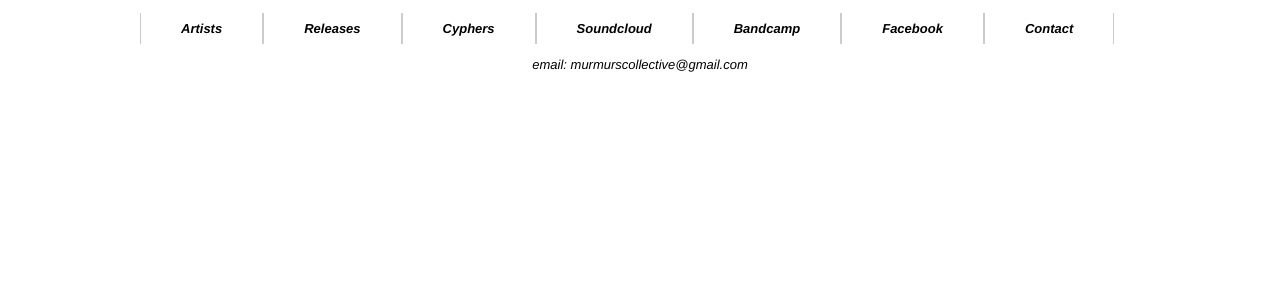
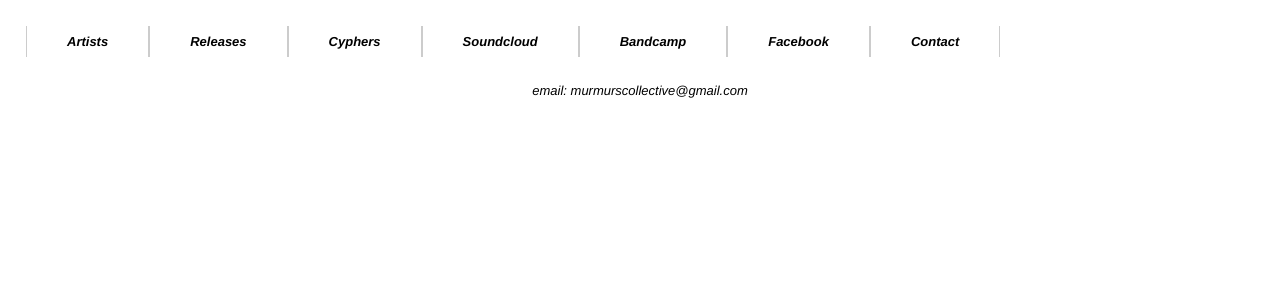
Before and after one commit to fleecehop/murmurs, a Jekyll site: the page built from contact.html, in a window 1280 px wide. Shown: the top 300 px of the page. Built offline with Jekyll 4.4.1, drawn with Linux system fonts in a browser that asks for light colours; Markdown is read by kramdown in place of the engine named in the settings; a script that is not in the unit is left out.

Commit message:
center menu and stop body overflow

```diff
--- a/css/custom.css
+++ b/css/custom.css
@@ -33,8 +33,8 @@
 #nav {
   width: 100%;
   float: left;
-  margin: 1em 0;
-  padding: 0 140px;
+  margin: 0 auto;
+  padding: 2em;
   list-style: none;
   background-color: #fff;
   border-bottom: 0px solid #fff;
```
